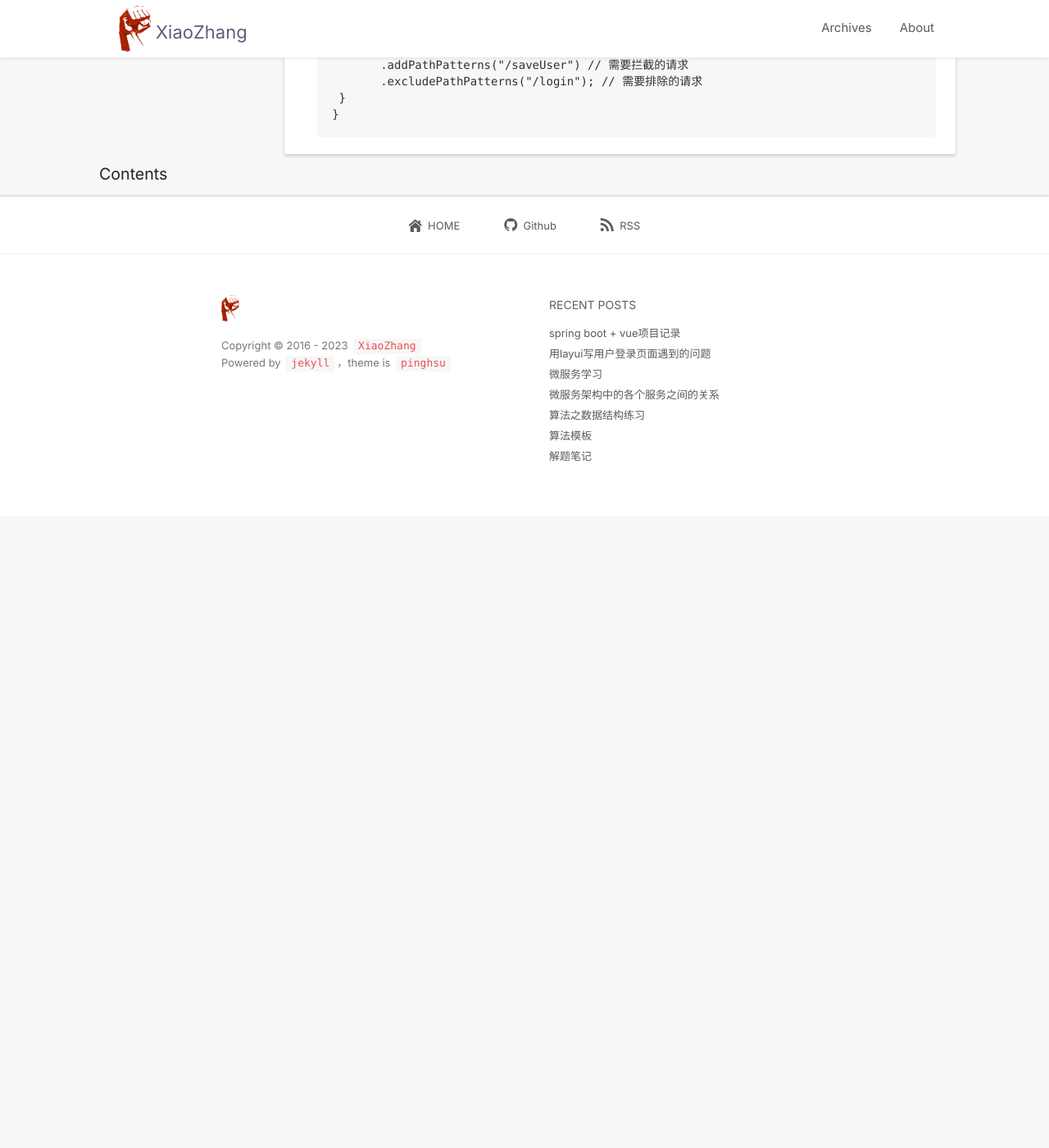
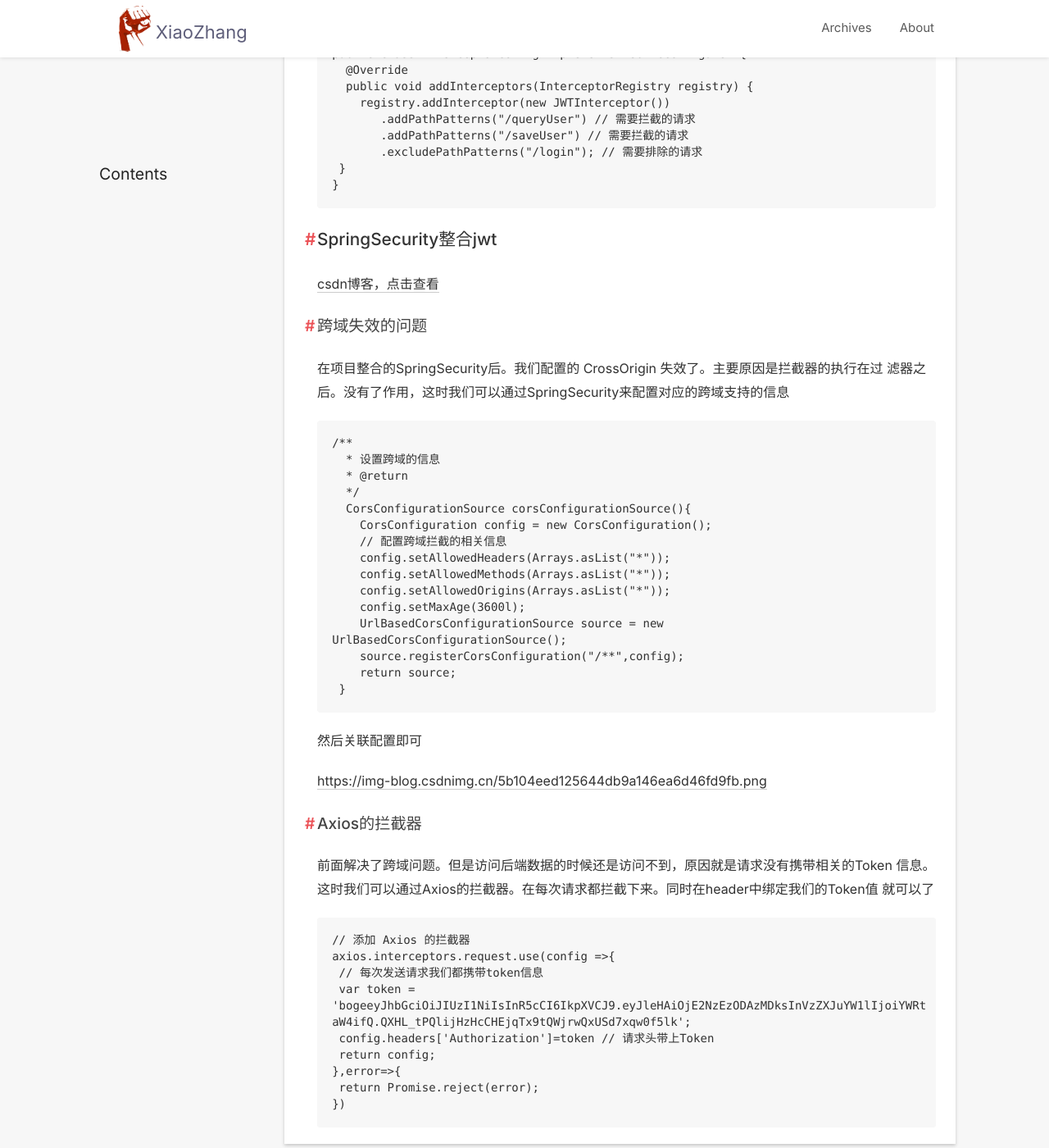
Before and after one commit to zwfhhh/zwfhhh.github.io, a Jekyll site: the page built from _posts/2023-08-30-project-record.md, in a window 1280 px wide and 1400 px high, scrolled down 19614 px. Shown: the whole window at 82% size. Built offline with Jekyll 4.4.1, drawn with Linux system fonts in a browser that asks for light colours; nearby versions of some CDN libraries; comment, search, counter and statistics services are not loaded; before the commit the page ends 20244 px from its top, so only the background shows below that; some of the changed text lies outside the part shown.

Commit message:
Update 2023-08-30-project-record.md

````diff
--- a/_posts/2023-08-30-project-record.md
+++ b/_posts/2023-08-30-project-record.md
@@ -921,3 +921,52 @@ public class InterceptorConfig implements WebMvcConfigurer {
  }
 }
 ```
+
+
+## SpringSecurity整合jwt
+[csdn博客，点击查看](https://blog.csdn.net/qq_51705526/article/details/124544614?ydreferer=aHR0cHM6Ly93d3cuY3Nkbi5uZXQv)
+
+### 跨域失效的问题
+在项目整合的SpringSecurity后。我们配置的 CrossOrigin 失效了。主要原因是拦截器的执行在过
+滤器之后。没有了作用，这时我们可以通过SpringSecurity来配置对应的跨域支持的信息
+
+```
+/**
+  * 设置跨域的信息
+  * @return
+  */
+  CorsConfigurationSource corsConfigurationSource(){
+    CorsConfiguration config = new CorsConfiguration();
+    // 配置跨域拦截的相关信息
+    config.setAllowedHeaders(Arrays.asList("*"));
+    config.setAllowedMethods(Arrays.asList("*"));
+    config.setAllowedOrigins(Arrays.asList("*"));
+    config.setMaxAge(3600l);
+    UrlBasedCorsConfigurationSource source = new
+UrlBasedCorsConfigurationSource();
+    source.registerCorsConfiguration("/**",config);
+    return source;
+ }
+```
+
+然后关联配置即可
+
+[https://img-blog.csdnimg.cn/5b104eed125644db9a146ea6d46fd9fb.png](https://img-blog.csdnimg.cn/5b104eed125644db9a146ea6d46fd9fb.png)
+### Axios的拦截器
+前面解决了跨域问题。但是访问后端数据的时候还是访问不到，原因就是请求没有携带相关的Token
+信息。这时我们可以通过Axios的拦截器。在每次请求都拦截下来。同时在header中绑定我们的Token值
+就可以了
+
+```
+// 添加 Axios 的拦截器
+axios.interceptors.request.use(config =>{
+ // 每次发送请求我们都携带token信息
+ var token =
+'bogeeyJhbGciOiJIUzI1NiIsInR5cCI6IkpXVCJ9.eyJleHAiOjE2NzEzODAzMDksInVzZXJuYW1lIjoiYWRt
+aW4ifQ.QXHL_tPQlijHzHcCHEjqTx9tQWjrwQxUSd7xqw0f5lk';
+ config.headers['Authorization']=token // 请求头带上Token
+ return config;
+},error=>{
+ return Promise.reject(error);
+})
+```
````
